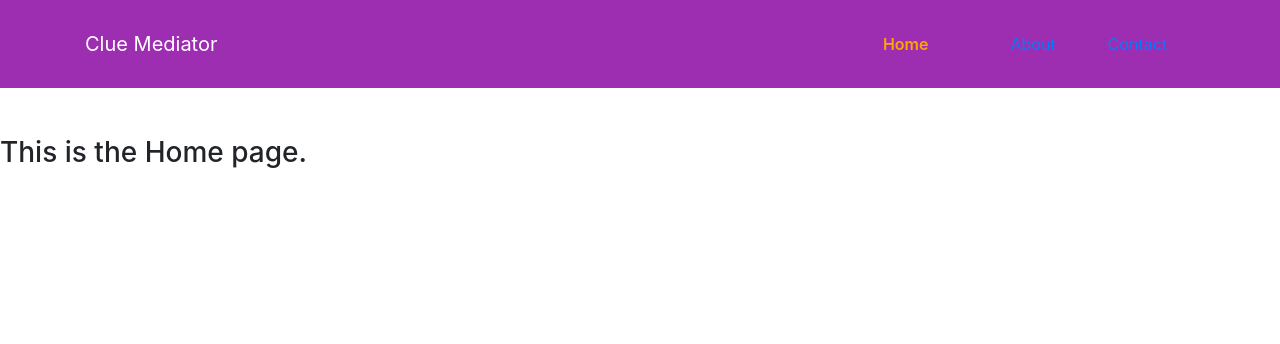
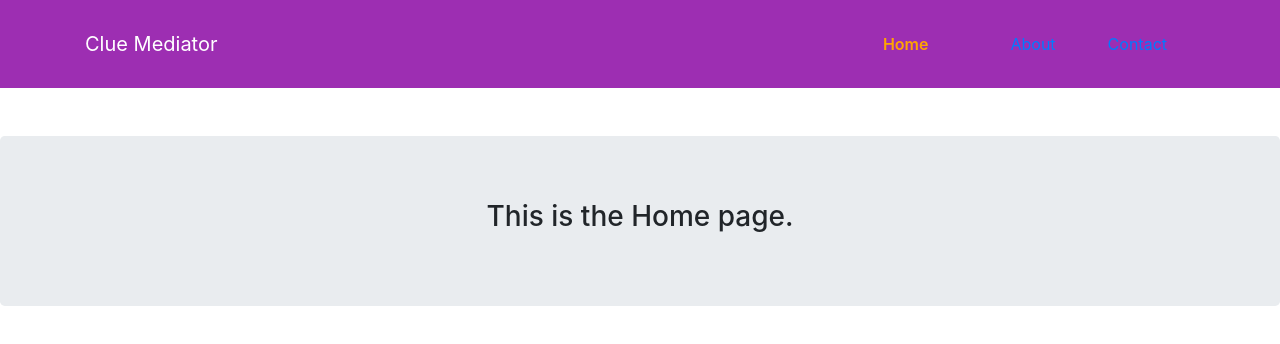
Before and after one commit to BonDah18/routing_app, a React (Create React App) app: page / in a window 1280 px wide. Shown: the top 344 px of the page. Built offline with nearby package versions, Linux system fonts and the light colour scheme.

Commit message:
more bootstrap updates

```diff
--- a/src/About.js
+++ b/src/About.js
@@ -3,8 +3,10 @@ import React, { Component } from 'react';
 class About extends Component {
   render() {
     return <div>
+      <div className="jumbotron text-center">
       <h4>About</h4>
       <p>This is About page.</p>
+    </div>
     </div>
   }
 }
--- a/src/Contact.js
+++ b/src/Contact.js
@@ -3,8 +3,10 @@ import React, { Component } from 'react';
 class Contact extends Component {
   render() {
     return <div>
+      <div className="jumbotron text-center">
       <h4>Contact</h4>
       <p>This is Contact page.</p>
+    </div>
     </div>
   }
 }
--- a/src/Home.js
+++ b/src/Home.js
@@ -1,7 +1,11 @@
 import React from "react";
 
 const Home = () => {
-  return <h3>This is the Home page.</h3>
+  return (
+  <div className="jumbotron text-center">
+  <h3>This is the Home page.</h3>
+  </div>
+  );
 }
 
 export default Home;
--- a/src/Navbar.js
+++ b/src/Navbar.js
@@ -25,7 +25,7 @@ function Navbar() {
         </div>
       </nav>
     </div>
-    )
-  }
+    );
+}
 
   export default Navbar
--- a/src/NotFound.js
+++ b/src/NotFound.js
@@ -3,8 +3,10 @@ import React, { Component } from 'react';
 class NotFound extends Component {
   render() {
     return <div>
+      <div className="jumbotron text-center">
       <h4>NotFound</h4>
       <p>404!<br />Page not found.</p>
+    </div>
     </div>
   }
 }
```
